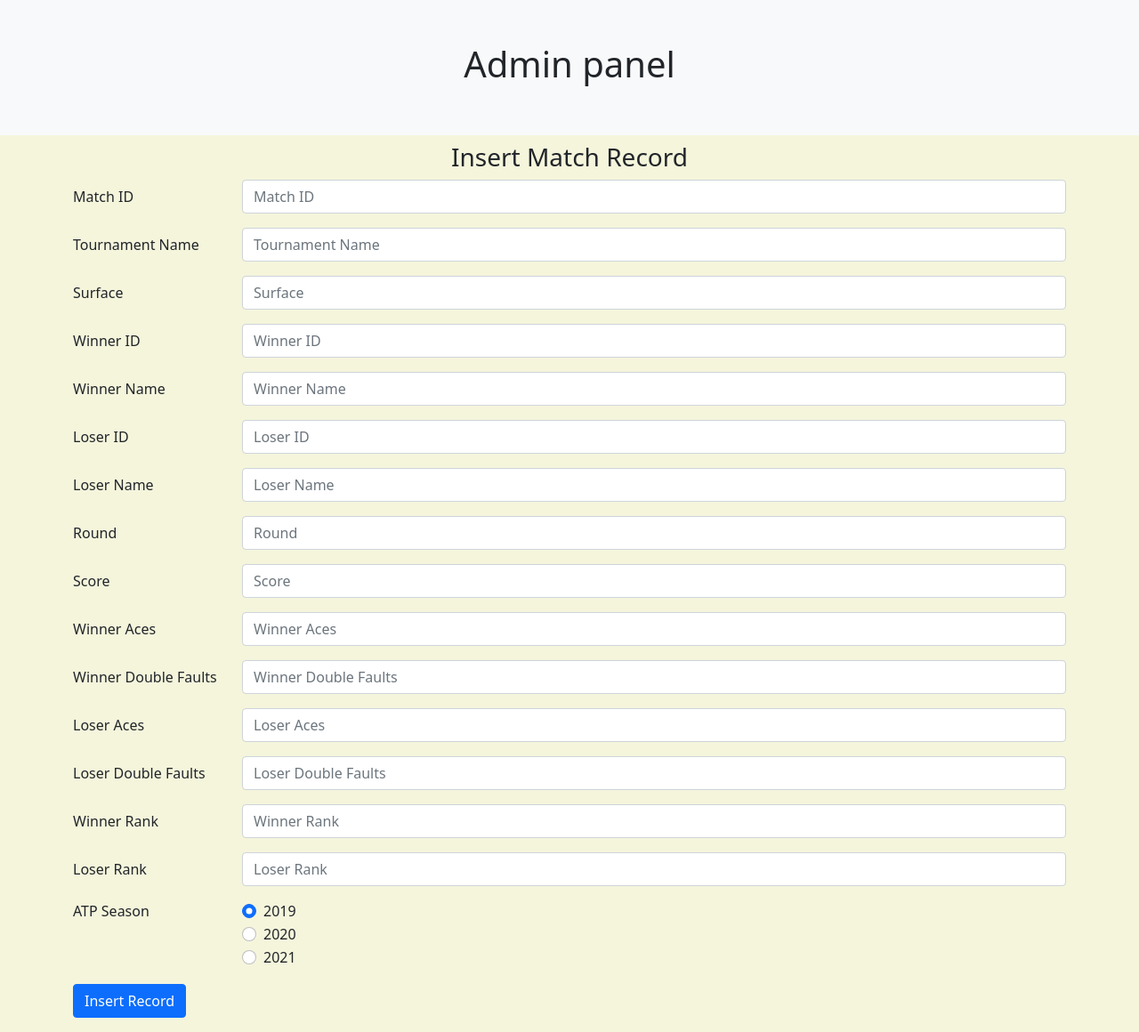
After one commit to pranavsorte/ATPTennisDashboard, a Flask app: page /insertmatch in a window 1280 px wide. The commit adds this page. Shown: the whole page at 89% size. Run offline with Flask 2, Linux system fonts and the light colour scheme; parts of the project's set-up code (start-up, migrations or seed data) failed here and were passed over; some libraries are stand-ins or nearby versions.

Commit message:
Insert Match Records

```diff
--- a/app.py
+++ b/app.py
@@ -197,6 +197,58 @@ def delete_student(id):
     # flash('Student Removed Successfully')
     return render_template('/success.html')
 
+@app.route('/insertmatch', methods = ["POST", "GET"])
+def insertmatch():
+    if request.method == 'POST':
+        match_id = request.form['matchid']
+        tname = request.form['tname']
+        surface = request.form['surface']
+        winner_id = request.form['winner_id']
+        wname = request.form['wname']
+        loserid = request.form['loserid']
+        losername = request.form['losername']
+        round = request.form['round']
+        score = request.form['score']
+        waces = request.form['waces']
+        wdfs = request.form['wdfs']
+        laces = request.form['laces']
+        ldfs = request.form['ldfs']
+        wrank = request.form['wrank']
+        lrank = request.form['lrank']
+        season = request.form['gridRadios']
+
+
+        print(match_id,tname,surface,winner_id,wname,loserid,losername,round,score,waces,wdfs,laces,ldfs,wrank,lrank,season)
+        conn = get_db_connection()
+        cur = conn.cursor()
+
+        if season == '2019':
+            query = "INSERT INTO atp_matches_2019 VALUES (" +match_id+ ",'" +tname+ "','" +surface+ "'," +winner_id+ ",'" +wname+ "'," +loserid+ ",'" +losername+ "','" +round+ "','" +score+ "'," +waces+ "," +wdfs+ "," +laces+ "," +ldfs+ "," +wrank+ "," +lrank+ ");"
+            print(query)
+            cur.execute(query)
+            conn.commit()
+            return render_template('/success.html')
+        elif season == '2020':
+            query = "INSERT INTO atp_matches_2020 VALUES (" +match_id+ ",'" +tname+ "','" +surface+ "'," +winner_id+ ",'" +wname+ "'," +loserid+ ",'" +losername+ "','" +round+ "','" +score+ "'," +waces+ "," +wdfs+ "," +laces+ "," +ldfs+ "," +wrank+ "," +lrank+ ");"
+            print(query)
+            cur.execute(query)
+            conn.commit()
+            return render_template('/success.html')
+        else :
+            query = "INSERT INTO atp_matches_2021 VALUES (" +match_id+ ",'" +tname+ "','" +surface+ "'," +winner_id+ ",'" +wname+ "'," +loserid+ ",'" +losername+ "','" +round+ "','" +score+ "'," +waces+ "," +wdfs+ "," +laces+ "," +ldfs+ "," +wrank+ "," +lrank+ ");"
+            print(query)
+            cur.execute(query)
+            conn.commit()
+            return render_template('/success.html')
+
+
+        # return render_template('/success.html')
+    return render_template('/insertmatch.html')
+
+@app.route('/updatematches', methods=["POST","GET"])
+def updatematches():
+
+    return render_template('/updatematches.html')
 
 if __name__ == "__main__":
     app.run(debug=True)
--- a/templates/index.html
+++ b/templates/index.html
@@ -22,7 +22,7 @@
                   <img class="card-img-top" src="../static/federer-update-april-2022-1.jpg" alt="Card image cap">
                   <div class="card-body">
                     <h5 class="card-title">ATP Rankings</h5>
-                    <p class="card-text">Some quick example text to build on the card title and make up the bulk of the card's content.</p>
+                    <p class="card-text">Check out the rankings of the players for the year 2021.</p>
                     <a href="rankings" class="btn btn-primary">Rankings</a>
                   </div>
                 </div>
@@ -66,9 +66,13 @@
             <div class="row">
               <div class="col text-center">
                 <a href="/playeradmin"><button class="btn btn-danger">Player Admin Console</button></a>
+                <a href="/insertmatch"><button class="btn btn-danger" style="left: 3px;">Insert Match Records</button></a>
+                <a href="/updatematches"><button class="btn btn-danger">Update Match Records</button></a>
               </div>
+
             </div>
           </div>
+
     </div>
 </body>
 </html>
--- /dev/null
+++ b/templates/insertmatch.html
@@ -0,0 +1,157 @@
+<!DOCTYPE html>
+<html lang="en">
+<head>
+    <meta charset="UTF-8">
+    <meta http-equiv="X-UA-Compatible" content="IE=edge">
+    <meta name="viewport" content="width=device-width, initial-scale=1.0">
+    <title>Insert Match Records</title>
+    <link rel="stylesheet" href="https://cdn.jsdelivr.net/npm/bootstrap@4.3.1/dist/css/bootstrap.min.css" integrity="sha384-ggOyR0iXCbMQv3Xipma34MD+dH/1fQ784/j6cY/iJTQUOhcWr7x9JvoRxT2MZw1T" crossorigin="anonymous">
+    <script src="https://code.jquery.com/jquery-3.3.1.slim.min.js" integrity="sha384-q8i/X+965DzO0rT7abK41JStQIAqVgRVzpbzo5smXKp4YfRvH+8abtTE1Pi6jizo" crossorigin="anonymous"></script>
+    <script src="https://cdn.jsdelivr.net/npm/popper.js@1.14.7/dist/umd/popper.min.js" integrity="sha384-UO2eT0CpHqdSJQ6hJty5KVphtPhzWj9WO1clHTMGa3JDZwrnQq4sF86dIHNDz0W1" crossorigin="anonymous"></script>
+    <script src="https://cdn.jsdelivr.net/npm/bootstrap@4.3.1/dist/js/bootstrap.min.js" integrity="sha384-JjSmVgyd0p3pXB1rRibZUAYoIIy6OrQ6VrjIEaFf/nJGzIxFDsf4x0xIM+B07jRM" crossorigin="anonymous"></script>
+    <link href="https://cdn.jsdelivr.net/npm/bootstrap@5.0.1/dist/css/bootstrap.min.css" rel="stylesheet" integrity="sha384-+0n0xVW2eSR5OomGNYDnhzAbDsOXxcvSN1TPprVMTNDbiYZCxYbOOl7+AMvyTG2x" crossorigin="anonymous">
+    <link rel="stylesheet" href="../static/styles.css">
+    <link rel="stylesheet" type="text/css" href="https://cdn.datatables.net/1.10.25/css/dataTables.bootstrap5.css">
+</head>
+<body>
+    <div class="p-5 mb-2 bg-light text-dark">
+        <h1 style="text-align: center;">Admin panel</h1>
+    </div>
+    <div class="container" id="playerrecord">
+        <!-- <div class="row">
+            <div class="col-md-6"> -->
+                <h3 style="text-align:center">Insert Match Record</h3>
+                <form action='/insertmatch' method="post">
+                    <div class="form-group row">
+                      <label for="firstname" class="col-sm-2 col-form-label">Match ID</label>
+                      <div class="col-sm-10">
+                        <input type="text" class="form-control" name="matchid" id="fname" placeholder="Match ID">
+                      </div>
+                    </div>
+                    <div class="form-group row">
+                      <label for="lastname" class="col-sm-2 col-form-label" width="30px">Tournament Name</label>
+                      <div class="col-sm-10">
+                        <input type="text" class="form-control" name="tname" id="lname" placeholder="Tournament Name">
+                      </div>
+                    </div>
+                    <div class="form-group row">
+                        <label for="country" class="col-sm-2 col-form-label">Surface</label>
+                        <div class="col-sm-10">
+                          <input type="text" class="form-control" name="surface" id="ioc" placeholder="Surface">
+                        </div>
+                      </div>
+                    <div class="form-group row">
+                        <label for="height" class="col-sm-2 col-form-label">Winner ID</label>
+                        <div class="col-sm-10">
+                          <input type="text" class="form-control" name="winner_id" id="height" placeholder="Winner ID">
+                        </div>
+                    </div>
+                    <div class="form-group row">
+                        <label for="wikid" class="col-sm-2 col-form-label">Winner Name</label>
+                        <div class="col-sm-10">
+                          <input type="text" class="form-control" name="wname" id="wikid" placeholder="Winner Name">
+                        </div>
+                    </div>
+                    <div class="form-group row">
+                        <label for="firstname" class="col-sm-2 col-form-label">Loser ID</label>
+                        <div class="col-sm-10">
+                          <input type="text" class="form-control" name="loserid" id="fname" placeholder="Loser ID">
+                        </div>
+                      </div>
+                      <div class="form-group row">
+                        <label for="firstname" class="col-sm-2 col-form-label">Loser Name</label>
+                        <div class="col-sm-10">
+                          <input type="text" class="form-control" name="losername" id="fname" placeholder="Loser Name">
+                        </div>
+                      </div>
+                      <div class="form-group row">
+                        <label for="firstname" class="col-sm-2 col-form-label">Round</label>
+                        <div class="col-sm-10">
+                          <input type="text" class="form-control" name="round" id="fname" placeholder="Round">
+                        </div>
+                      </div>
+                      <div class="form-group row">
+                        <label for="firstname" class="col-sm-2 col-form-label">Score</label>
+                        <div class="col-sm-10">
+                          <input type="text" class="form-control" name="score" id="fname" placeholder="Score">
+                        </div>
+                      </div>
+                      <div class="form-group row">
+                        <label for="firstname" class="col-sm-2 col-form-label">Winner Aces</label>
+                        <div class="col-sm-10">
+                          <input type="text" class="form-control" name="waces" id="fname" placeholder="Winner Aces">
+                        </div>
+                      </div>
+                      <div class="form-group row">
+                        <label for="firstname" class="col-sm-2 col-form-label">Winner Double Faults</label>
+                        <div class="col-sm-10">
+                          <input type="text" class="form-control" name="wdfs" id="fname" placeholder="Winner Double Faults">
+                        </div>
+                      </div>
+                      <div class="form-group row">
+                        <label for="firstname" class="col-sm-2 col-form-label">Loser Aces</label>
+                        <div class="col-sm-10">
+                          <input type="text" class="form-control" name="laces" id="fname" placeholder="Loser Aces">
+                        </div>
+                      </div>
+                      <div class="form-group row">
+                        <label for="firstname" class="col-sm-2 col-form-label">Loser Double Faults</label>
+                        <div class="col-sm-10">
+                          <input type="text" class="form-control" name="ldfs" id="fname" placeholder="Loser Double Faults">
+                        </div>
+                      </div>
+                      <div class="form-group row">
+                        <label for="firstname" class="col-sm-2 col-form-label">Winner Rank</label>
+                        <div class="col-sm-10">
+                          <input type="text" class="form-control" name="wrank" id="fname" placeholder="Winner Rank">
+                        </div>
+                      </div>
+                      <div class="form-group row">
+                        <label for="firstname" class="col-sm-2 col-form-label">Loser Rank</label>
+                        <div class="col-sm-10">
+                          <input type="text" class="form-control" name="lrank" id="fname" placeholder="Loser Rank">
+                        </div>
+                      </div>
+                      <fieldset class="form-group">
+                        <div class="row">
+                          <legend class="col-form-label col-sm-2 pt-0">ATP Season</legend>
+                          <div class="col-sm-10">
+                            <div class="form-check">
+                              <input class="form-check-input" type="radio" name="gridRadios" id="gridRadios1" value="2019" checked>
+                              <label class="form-check-label" for="gridRadios1">
+                                2019
+                              </label>
+                            </div>
+                            <div class="form-check">
+                              <input class="form-check-input" type="radio" name="gridRadios" id="gridRadios2" value="2020">
+                              <label class="form-check-label" for="gridRadios2">
+                                2020
+                              </label>
+                            </div>
+                            <div class="form-check">
+                              <input class="form-check-input" type="radio" name="gridRadios" id="gridRadios3" value="2021">
+                              <label class="form-check-label" for="gridRadios3">
+                                2021
+                              </label>
+                            </div>
+                            <!-- <div class="form-check">
+                              <input class="form-check-input" type="radio" name="gridRadios" id="gridRadios3" value="U">
+                              <label class="form-check-label" for="gridRadios3">
+                                Unknown
+                              </label>
+                            </div> -->
+                          </div>
+                        </div>
+                      </fieldset>
+                      <div class="form-group row">
+                        <div class="col-sm-10">
+                          <button type="submit" class="btn btn-primary">Insert Record</button>
+                        <!-- </div>
+                      </div> -->
+
+
+                </form>
+        </div>
+
+</body>
+</html>
```
Also changed, not shown: templates/updatematches.html (added, +19 -0 lines).
